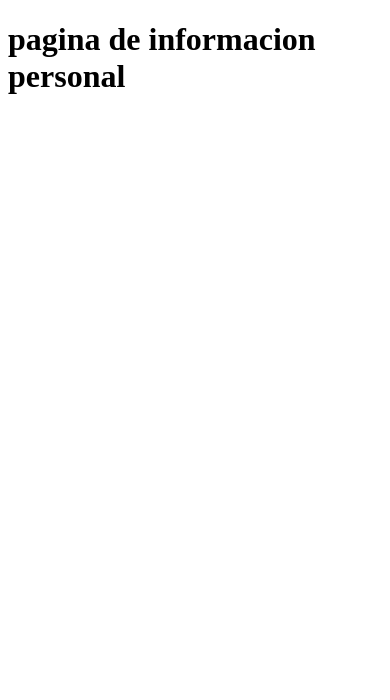
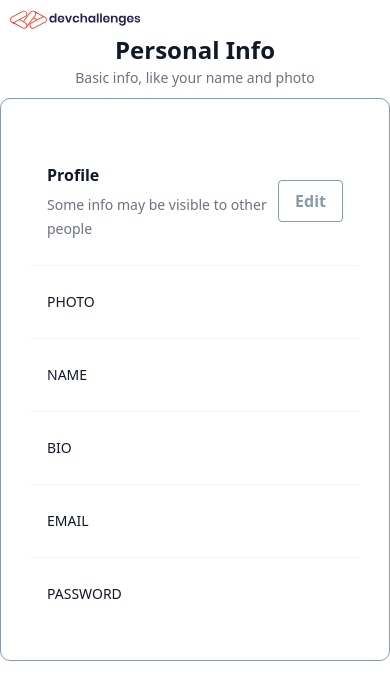
Before and after one commit to miguelamador23/miniproyecto_nivel3, a PHP site: page /personal_info.php in a window 390 px wide. Shown: the top 700 px of the page. Run offline with PHP 8.4, Linux system fonts and the light colour scheme.

Commit message:
informacion personal

```diff
--- a/code/index.php
+++ b/code/index.php
@@ -99,7 +99,7 @@ if ($_SERVER['REQUEST_METHOD'] === 'POST') {
                         <h4 class="social social-center">Don't have an account yet? <a class="register" href="/code/register.php">Register</a></h4>
 
                     </div>
-                    <button id="darkModeToggle" class="dark-mode-toggle">Toggle Dark Mode</button>
+                    <button id="darkModeToggle" class="dark-mode-toggle">Dark Mode</button>
 
                 </div>
             </div>
--- a/code/personal_info.php
+++ b/code/personal_info.php
@@ -1,13 +1,101 @@
 <!DOCTYPE html>
 <html lang="en">
+
 <head>
     <meta charset="UTF-8">
     <meta name="viewport" content="width=device-width, initial-scale=1.0">
-    <title>Document</title>
+    <title>Personal Info</title>
+    <link rel="stylesheet" href="https://cdn.jsdelivr.net/npm/tailwindcss@2.2.19/dist/tailwind.min.css">
+    <script src="modo_oscuro.js"></script>
+    <style>
+        .container {
+            align-items: center;
+            border: 0.5px solid #8b99ac;
+            border-radius: 10px;
+            padding: 30px;
+            max-width: 600px;
+            margin: 10px auto;
+        }
+
+        .button-edit {
+            background-color: transparent;
+            color: #8b99ac;
+            font-weight: 600;
+            border: 1px solid #8b99ac;
+            padding: 8px 16px;
+            border-radius: 4px;
+            transition: background-color 0.3s, color 0.3s, border-color 0.3s;
+        }
+
+        .button-edit:hover {
+            background-color: #3498db;
+            color: #fff;
+            border-color: transparent;
+        }
+
+        .logo {
+            max-width: 150px;
+            height: auto;
+            position: absolute;
+            top: 10px;
+            left: 10px;
+        }
+    </style>
 </head>
+
 <body>
 
-<h1>pagina de informacion personal</h1>
+    <img class="logo" src="/assets/devchallenges.svg" alt="Your Company">
 
+    <div class="titulo text-center mt-8">
+        <h1 class="titulo1 text-2xl font-bold leading-9 text-gray-900">Personal Info</h1>
+        <p class="titulo2 text-sm text-gray-500">Basic info, like your name and photo</p>
+    </div>
+
+    <div class="container">
+        <div class="mt-8 px-4 sm:px-0 flex items-center justify-between">
+            <div>
+                <h3 class="text-base font-semibold leading-7 text-gray-900">Profile</h3>
+                <p class="mt-1 max-w-2xl text-sm leading-6 text-gray-500">Some info may be visible to other people</p>
+            </div>
+
+            <button class="button-edit">
+                Edit
+            </button>
+        </div>
+
+
+
+        <div class="mt-6 border-t border-gray-100">
+            <dl class="divide-y divide-gray-100">
+
+                <div class="px-4 py-6 sm:grid sm:grid-cols-3 sm:gap-4 sm:px-0">
+                    <dt class="text-sm font-medium leading-6 text-gray-900">PHOTO</dt>
+                    <!-- Contenido para la foto -->
+                </div>
+
+                <div class="px-4 py-6 sm:grid sm:grid-cols-3 sm:gap-4 sm:px-0">
+                    <dt class="text-sm font-medium leading-6 text-gray-900">NAME</dt>
+                    <!-- Contenido para el nombre -->
+                </div>
+
+                <div class="px-4 py-6 sm:grid sm:grid-cols-3 sm:gap-4 sm:px-0">
+                    <dt class="text-sm font-medium leading-6 text-gray-900">BIO</dt>
+                    <!-- Contenido para la biografía -->
+                </div>
+
+                <div class="px-4 py-6 sm:grid sm:grid-cols-3 sm:gap-4 sm:px-0">
+                    <dt class="text-sm font-medium leading-6 text-gray-900">EMAIL</dt>
+                    <!-- Contenido para el correo electrónico -->
+                </div>
+
+                <div class="px-4 py-6 sm:grid sm:grid-cols-3 sm:gap-4 sm:px-0">
+                    <dt class="text-sm font-medium leading-6 text-gray-900">PASSWORD</dt>
+                    <!-- Contenido para la contraseña -->
+                </div>
+            </dl>
+        </div>
+    </div>
 </body>
+
 </html>
```
Also changed, not shown: code/output.css (+36 -0 lines), code/register.php (+5 -5 lines).
